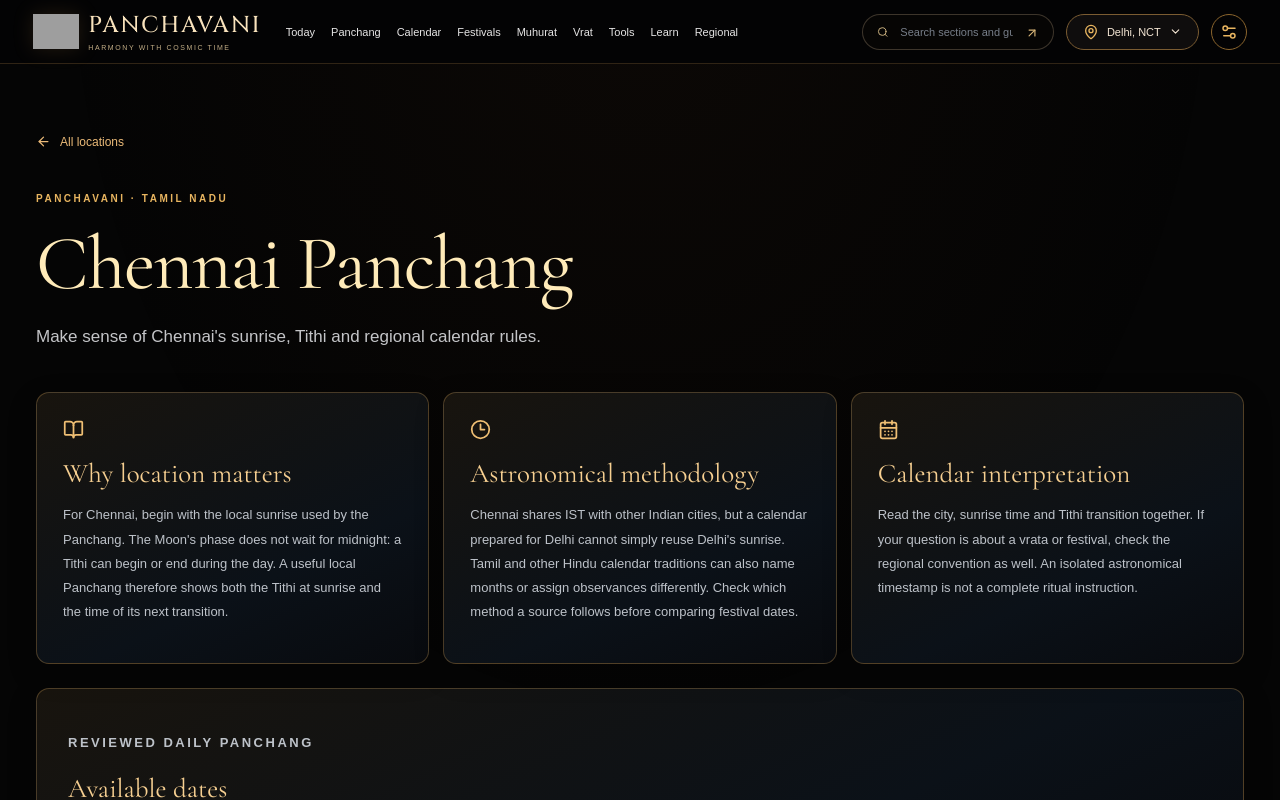
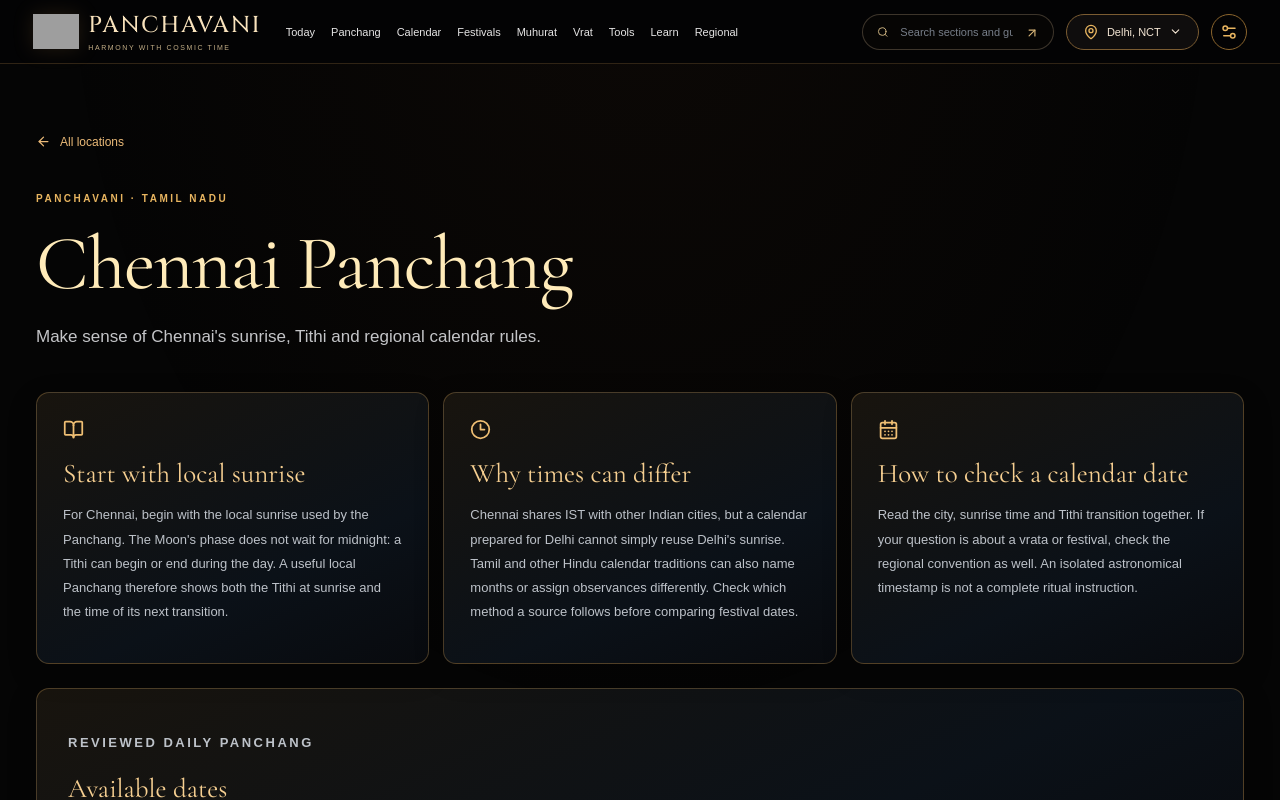
Before and after one commit to SviatF/panchavani, a Next.js app: page /panchang/chennai/ in a window 1280 px wide. Shown: the top 800 px of the page. Built offline with nearby package versions, Linux system fonts and the light colour scheme; grey boxes are pictures that could not be loaded.

Commit message:
Replace technical and poetic Panchang headings with natural search-intent navigation

```diff
--- a/app/panchang/[city]/page.tsx
+++ b/app/panchang/[city]/page.tsx
@@ -22,9 +22,9 @@ export default async function CityPanchang({params}:Props){
   <Link className="back-link" href="/panchang/"><ArrowLeft size={15}/> All locations</Link>
   <p className="section-eyebrow">PANCHAVANI · {guide.region.toUpperCase()}</p>
   <h1>{guide.label} Panchang</h1><p className="verified-intro">{guide.tagline}</p>
-  <div className="verified-explain"><article><BookOpen size={21}/><h2>Why location matters</h2><p>{guide.introduction}</p></article>
-   <article><Clock3 size={21}/><h2>Astronomical methodology</h2><p>{guide.insight}</p></article>
-   <article><CalendarDays size={21}/><h2>Calendar interpretation</h2><p>{guide.method}</p></article></div>
+  <div className="verified-explain"><article><BookOpen size={21}/><h2>Start with local sunrise</h2><p>{guide.introduction}</p></article>
+   <article><Clock3 size={21}/><h2>Why times can differ</h2><p>{guide.insight}</p></article>
+   <article><CalendarDays size={21}/><h2>How to check a calendar date</h2><p>{guide.method}</p></article></div>
   <section className="verified-release"><div><p className="section-eyebrow">REVIEWED DAILY PANCHANG</p><h2>Available dates</h2></div>
   {releases.length?
    <div className="verified-dates">{releases.map(day=><div key={day.date} className="verified-day-row">
```
